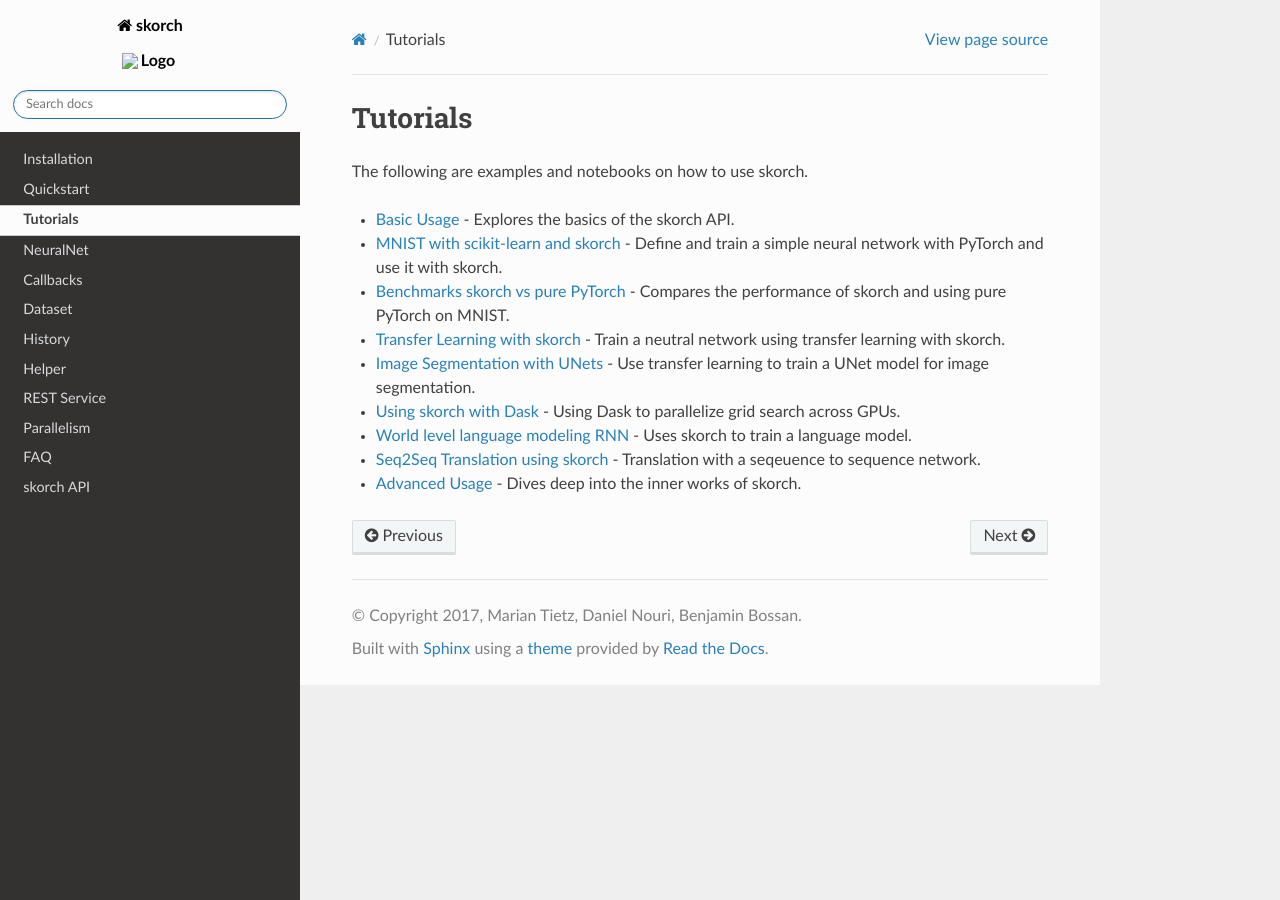
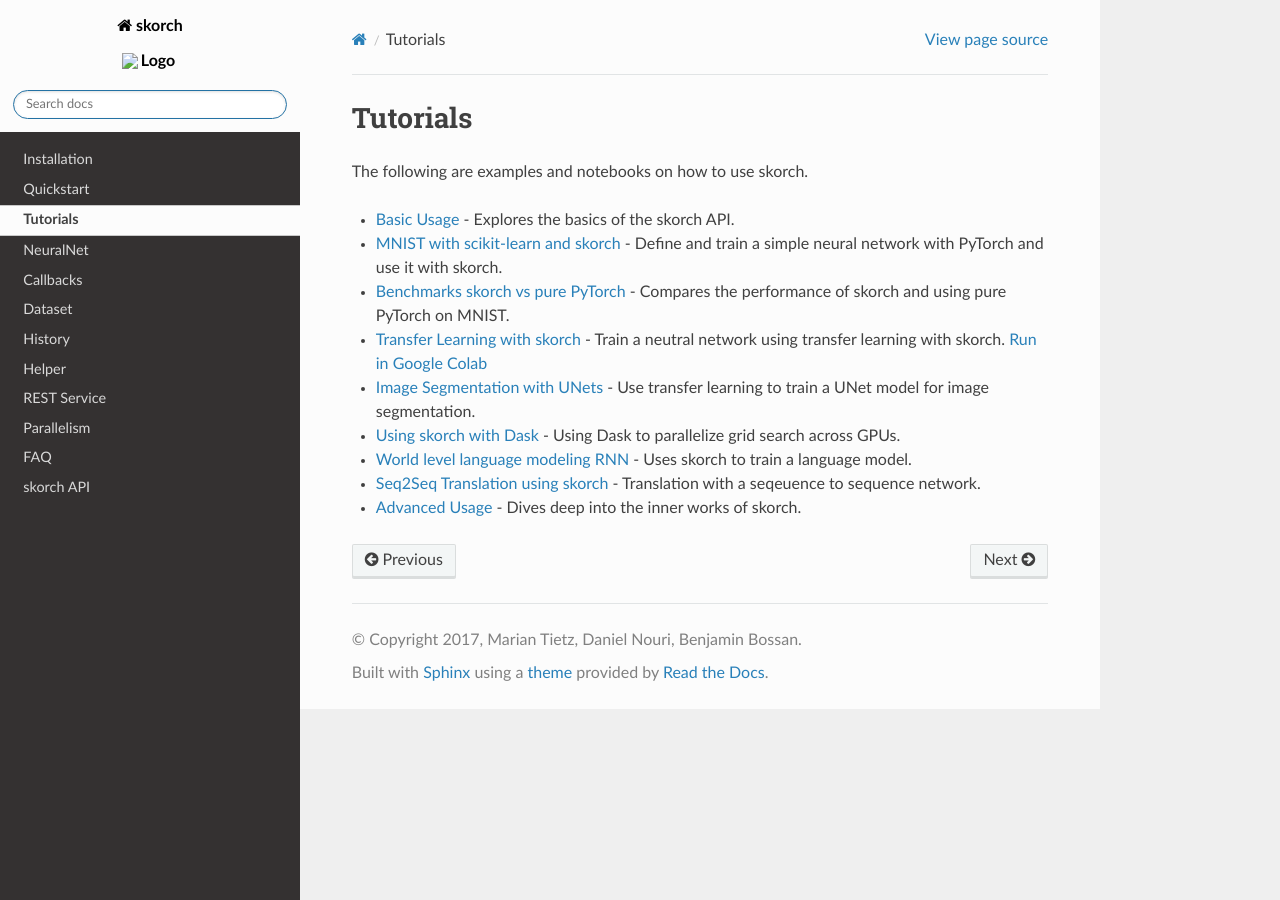
Before and after one commit to skorch-dev/skorch, a Sphinx documentation site: the page built from docs/user/tutorials.rst, in a window 1280 px wide. Built offline with Sphinx 7.4.7 and the Read the Docs theme 2.0.0, drawn with Linux system fonts in a browser that asks for light colours.

Commit message:
DOC: Update to run in colab (#321)
* DOC: Update transfer learning notebook to be able to run in colab

```diff
--- a/docs/user/tutorials.rst
+++ b/docs/user/tutorials.rst
@@ -11,7 +11,7 @@
 
 * `Benchmarks skorch vs pure PyTorch <https://github.com/dnouri/skorch/blob/master/examples/benchmarks/mnist.py>`_ - Compares the performance of skorch and using pure PyTorch on MNIST.
 
-* `Transfer Learning with skorch <https://github.com/dnouri/skorch/blob/master/notebooks/Transfer_Learning.ipynb>`_ - Train a neutral network using transfer learning with skorch.
+* `Transfer Learning with skorch <https://github.com/dnouri/skorch/blob/master/notebooks/Transfer_Learning.ipynb>`_ - Train a neutral network using transfer learning with skorch. `Run in Google Colab <https://colab.research.google.com/github/dnouri/skorch/blob/master/notebooks/Transfer_Learning.ipynb>`_
 
 * `Image Segmentation with UNets <https://github.com/dnouri/skorch/blob/master/examples/nuclei_image_segmentation>`_ - Use transfer learning to train a UNet model for image segmentation.
 
```
Also changed, not shown: 1 other file.
